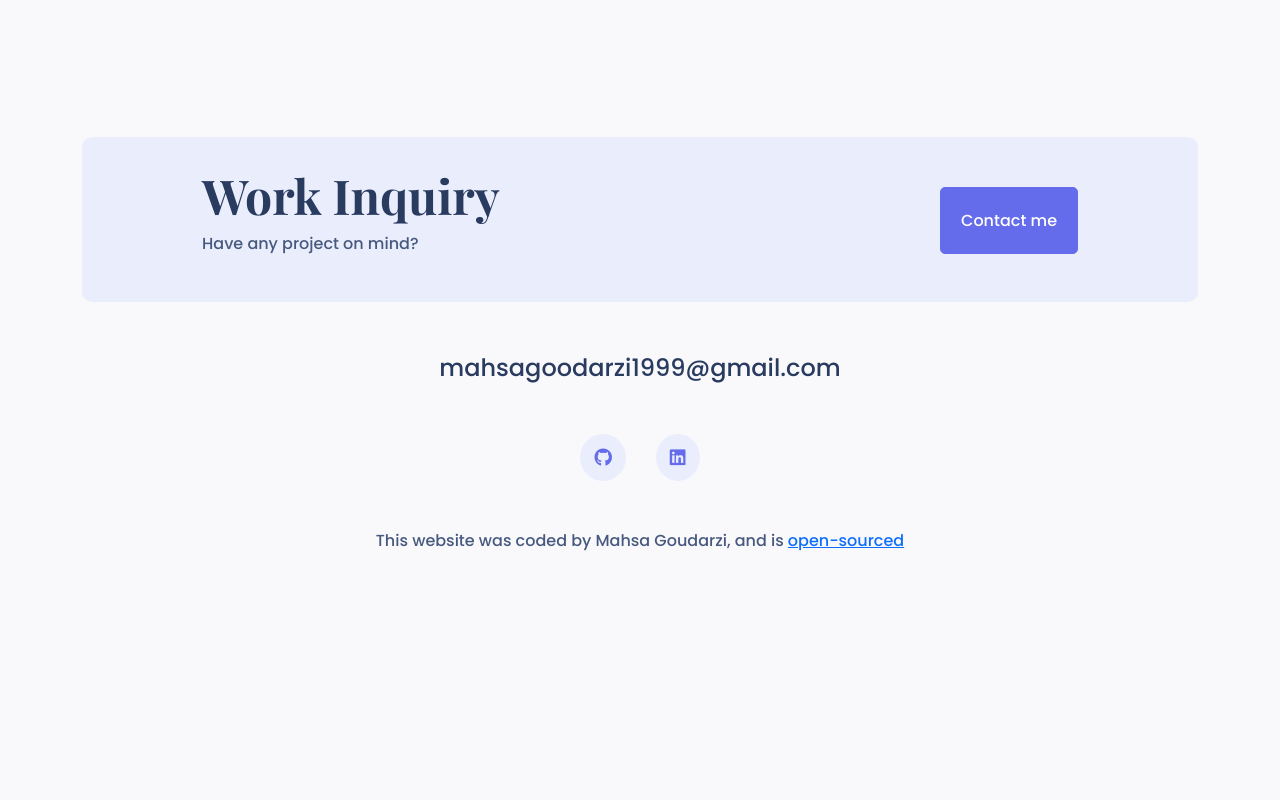
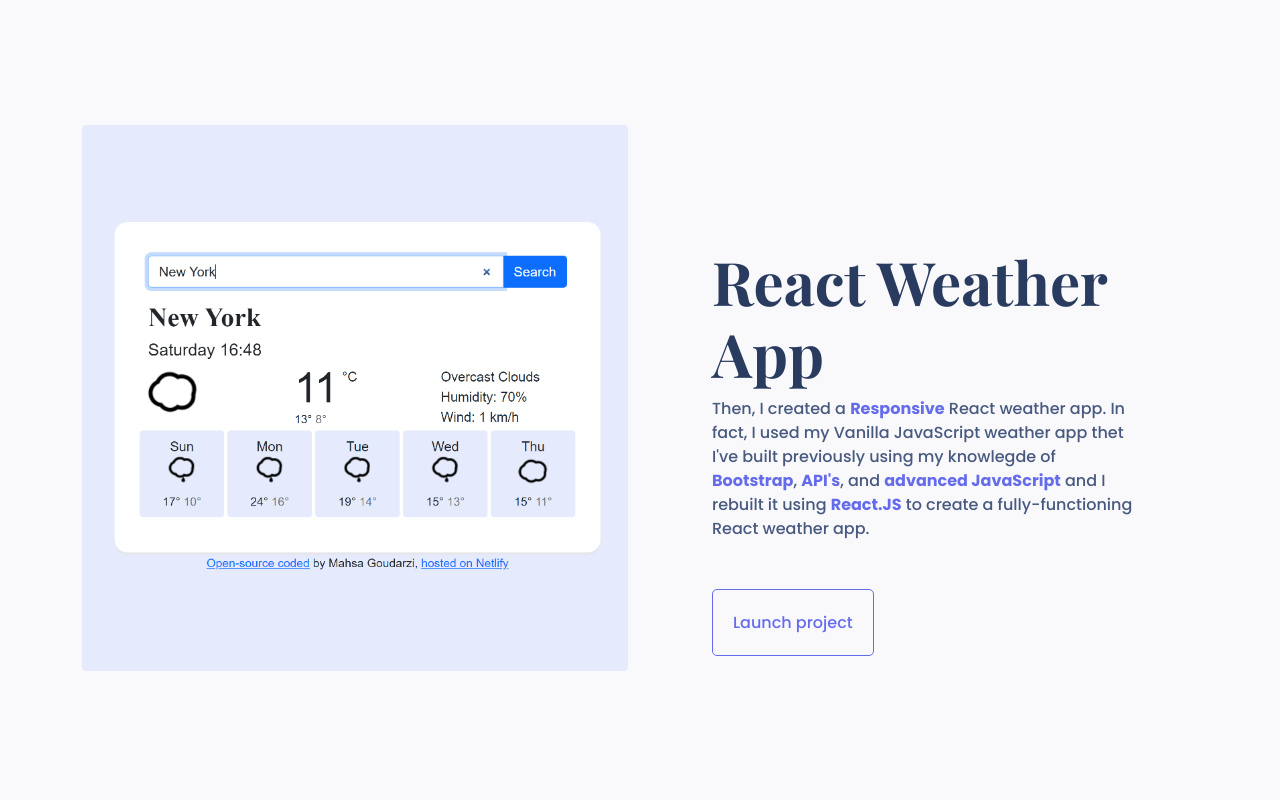
Before and after one commit to Mahsa-Goudarzi/My-Portfolio, a plain HTML site: page index.html in a window 1280 px wide. Shown: the part 2000-2800 px from the top of the page. Before the commit the page ends 2613 px from the top, so only its background shows below. Drawn offline with nearby package versions, Linux system fonts and the light colour scheme; a web font is replaced by a local one.

Commit message:
Added  my React weather project to my portfolio

```diff
--- a/index.html
+++ b/index.html
@@ -187,6 +187,40 @@
           />
         </div>
       </div>
+
+      <div class="row mt-5">
+        <div class="col d-none d-lg-block">
+          <img
+            src="images/react-weather-app.png"
+            class="img-fluid rounded"
+            alt="React weather project"
+          />
+        </div>
+        <div class="col">
+          <div class="project-description">
+            <h2 class="mb-2">React Weather App</h2>
+            <p class="mb-5">
+              Then, I created a <span class="skill">Responsive</span> React
+              weather app. In fact, I used my Vanilla JavaScript weather app
+              thet I've built previously using my knowlegde of
+              <span class="skill">Bootstrap</span>,
+              <span class="skill">API's</span>, and
+              <span class="skill">advanced JavaScript</span> and I rebuilt it
+              using <span class="skill">React.JS</span> to create a
+              fully-functioning React weather app.
+            </p>
+            <div>
+              <a
+                href="https://heuristic-heisenberg-cbb445.netlify.app/"
+                class="btn launch-btn"
+                title="See Mahsa's React weather project"
+                target="_blank"
+                >Launch project</a
+              >
+            </div>
+          </div>
+        </div>
+      </div>
     </div>
 
     <footer class="container">
```
Also changed, not shown: about.html (+2 -1 lines), images/react-weather-app.png (added).
